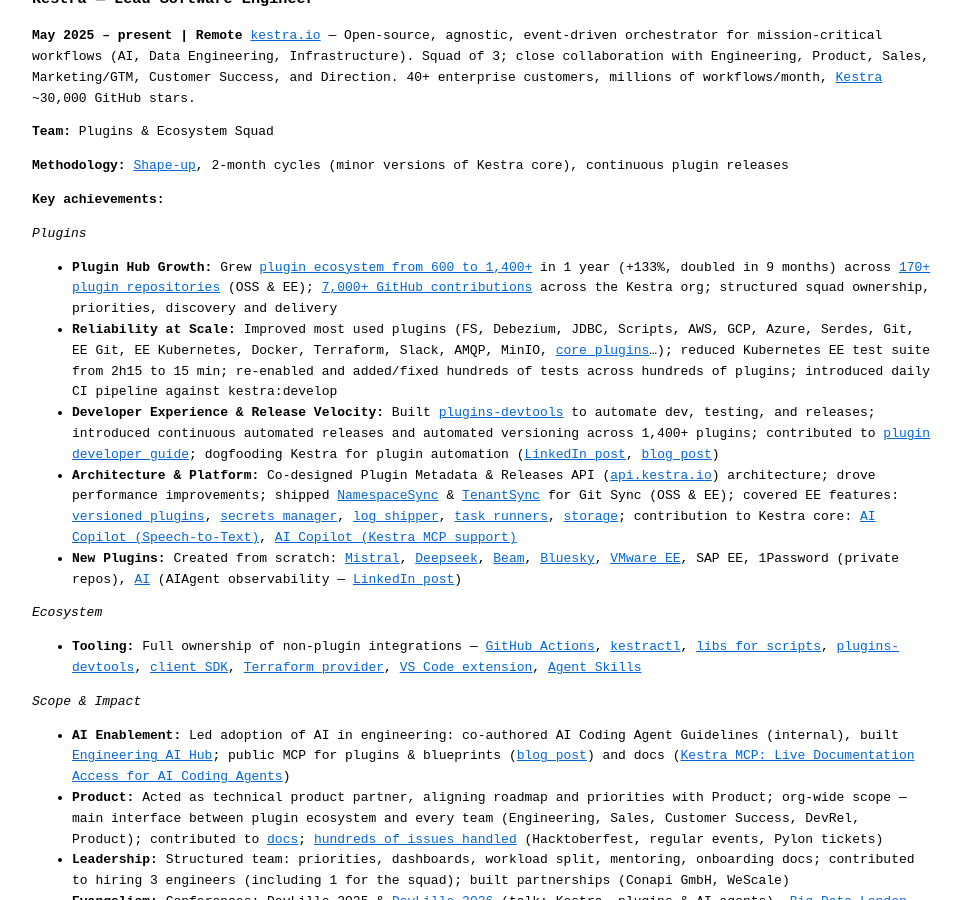
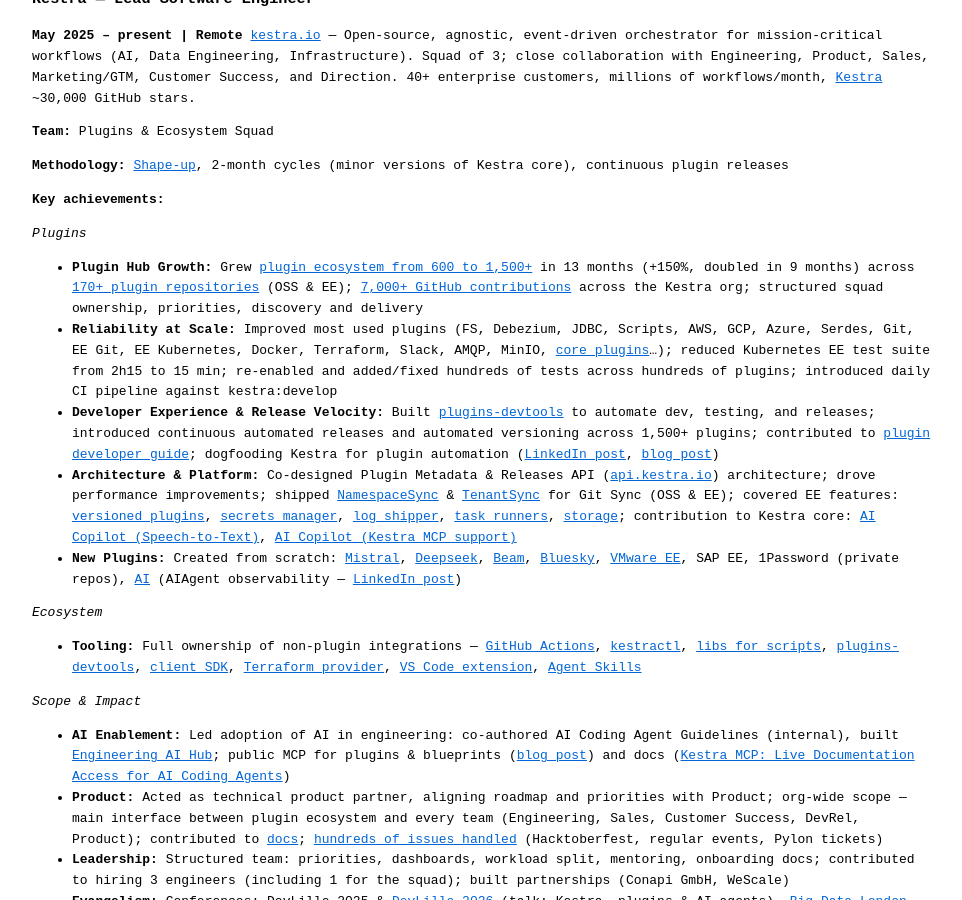
Before and after one commit to fdelbrayelle/fdelbrayelle.github.io, a Jekyll site: the page built from cv.md, in a window 1280 px wide and 900 px high, scrolled down 1546 px. Shown: the whole window, without its empty margins (158-1120 px from the left). Built offline with Jekyll 4.4.1, drawn with Linux system fonts in a browser that asks for light colours.

Commit message:
feat(cv): update plugin count to 1500+ with +150% growth in 13 months

```diff
--- a/cv.md
+++ b/cv.md
@@ -1,7 +1,7 @@
 ---
 layout: clean
 title: "François Delbrayelle — CV"
-description: "Staff Software Engineer. Lead Software Engineer at Kestra. 15+ years in Java, cloud-native architecture, and open-source. Grew Kestra plugin ecosystem from 600 to 1,400+ plugins (+133%, doubled in 9 months) in 1 year. 7,000+ GitHub contributions. GCP Professional Cloud Architect certified."
+description: "Staff Software Engineer. Lead Software Engineer at Kestra. 15+ years in Java, cloud-native architecture, and open-source. Grew Kestra plugin ecosystem from 600 to 1,500+ plugins (+150%, doubled in 9 months) in 13 months. 7,000+ GitHub contributions. GCP Professional Cloud Architect certified."
 lang: en
 permalink: /cv/
 ---
@@ -83,9 +83,9 @@
 
 *Plugins*
 
-- **Plugin Hub Growth:** Grew [plugin ecosystem from 600 to 1,400+](https://kestra.io/plugins) in 1 year (+133%, doubled in 9 months) across [170+ plugin repositories](https://github.com/orgs/kestra-io/repositories?q=plugin) (OSS & EE); [7,000+ GitHub contributions](https://github.com/search?q=author%3Afdelbrayelle+org%3Akestra-io&type=pullrequests) across the Kestra org; structured squad ownership, priorities, discovery and delivery
+- **Plugin Hub Growth:** Grew [plugin ecosystem from 600 to 1,500+](https://kestra.io/plugins) in 13 months (+150%, doubled in 9 months) across [170+ plugin repositories](https://github.com/orgs/kestra-io/repositories?q=plugin) (OSS & EE); [7,000+ GitHub contributions](https://github.com/search?q=author%3Afdelbrayelle+org%3Akestra-io&type=pullrequests) across the Kestra org; structured squad ownership, priorities, discovery and delivery
 - **Reliability at Scale:** Improved most used plugins (FS, Debezium, JDBC, Scripts, AWS, GCP, Azure, Serdes, Git, EE Git, EE Kubernetes, Docker, Terraform, Slack, AMQP, MinIO, [core plugins](https://kestra.io/plugins/core)…); reduced Kubernetes EE test suite from 2h15 to 15 min; re-enabled and added/fixed hundreds of tests across hundreds of plugins; introduced daily CI pipeline against kestra:develop
-- **Developer Experience & Release Velocity:** Built [plugins-devtools](https://github.com/kestra-io/plugins-devtools) to automate dev, testing, and releases; introduced continuous automated releases and automated versioning across 1,400+ plugins; contributed to [plugin developer guide](https://kestra.io/docs/plugin-developer-guide); dogfooding Kestra for plugin automation ([LinkedIn post](https://www.linkedin.com/posts/fdelbrayelle_kestra-opensource-dataengineering-activity-7447888978512498688-bfBr), [blog post](https://kestra.io/blogs/2026-04-27-how-kestra-ships-plugins))
+- **Developer Experience & Release Velocity:** Built [plugins-devtools](https://github.com/kestra-io/plugins-devtools) to automate dev, testing, and releases; introduced continuous automated releases and automated versioning across 1,500+ plugins; contributed to [plugin developer guide](https://kestra.io/docs/plugin-developer-guide); dogfooding Kestra for plugin automation ([LinkedIn post](https://www.linkedin.com/posts/fdelbrayelle_kestra-opensource-dataengineering-activity-7447888978512498688-bfBr), [blog post](https://kestra.io/blogs/2026-04-27-how-kestra-ships-plugins))
 - **Architecture & Platform:** Co-designed Plugin Metadata & Releases API ([api.kestra.io](https://github.com/kestra-io/api.kestra.io)) architecture; drove performance improvements; shipped [NamespaceSync](https://github.com/kestra-io/plugin-git/pull/177) & [TenantSync](https://github.com/kestra-io/plugin-git/pull/180) for Git Sync (OSS & EE); covered EE features: [versioned plugins](https://kestra.io/docs/enterprise/instance/versioned-plugins), [secrets manager](https://kestra.io/docs/enterprise/governance/secrets-manager), [log shipper](https://kestra.io/docs/enterprise/governance/logshipper), [task runners](https://kestra.io/docs/task-runners), [storage](https://kestra.io/docs/concepts/storage); contribution to Kestra core: [AI Copilot (Speech-to-Text)](https://github.com/kestra-io/kestra/pull/14174), [AI Copilot (Kestra MCP support)](https://github.com/kestra-io/kestra/pull/16104)
 - **New Plugins:** Created from scratch: [Mistral](https://github.com/kestra-io/plugin-mistral/pull/1), [Deepseek](https://github.com/kestra-io/plugin-deepseek/pull/2), [Beam](https://github.com/kestra-io/plugin-beam/pull/5), [Bluesky](https://github.com/kestra-io/plugin-bluesky/pull/3), [VMware EE](https://kestra.io/blogs/control-vmware-with-kestra), SAP EE, 1Password (private repos), [AI](https://github.com/kestra-io/plugin-ai) (AIAgent observability — [LinkedIn post](https://www.linkedin.com/feed/update/urn:li:share:7459842060225986560/))
 
```
Also changed, not shown: fr/cv.md (+3 -3 lines).
